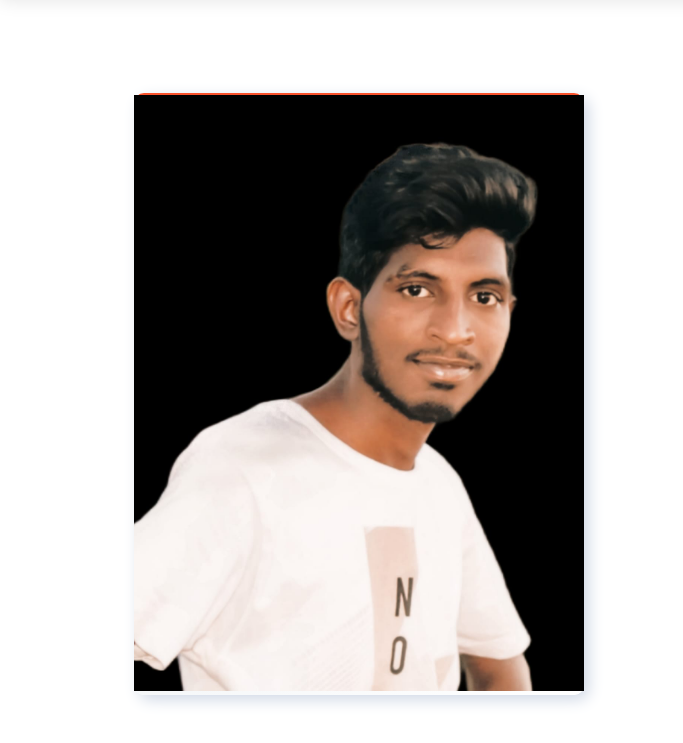
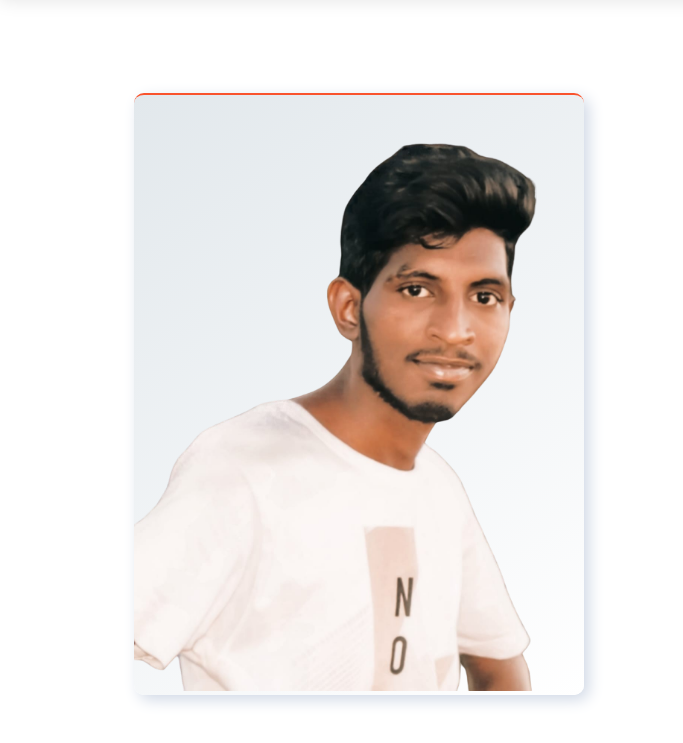
Before and after one commit to Mr-veeee/mrvee, a plain HTML site: page index.html in a window 1280 px wide. Shown: the part 109-852 px from the top of the page, 0-683 px from the left. Drawn offline with nearby package versions, Linux system fonts and the light colour scheme.

Commit message:
Update index.html

```diff
--- a/index.html
+++ b/index.html
@@ -42,7 +42,7 @@
     <section class="container">
         <div class="main">
             <div class="images">
-                <img src="pic.png" alt="" class="img-w">
+                <img src="profile.png" alt="" class="img-w">
                 <span class="bg-effect-1">
                 <span class="bg-effect-1"></span>
 
```
